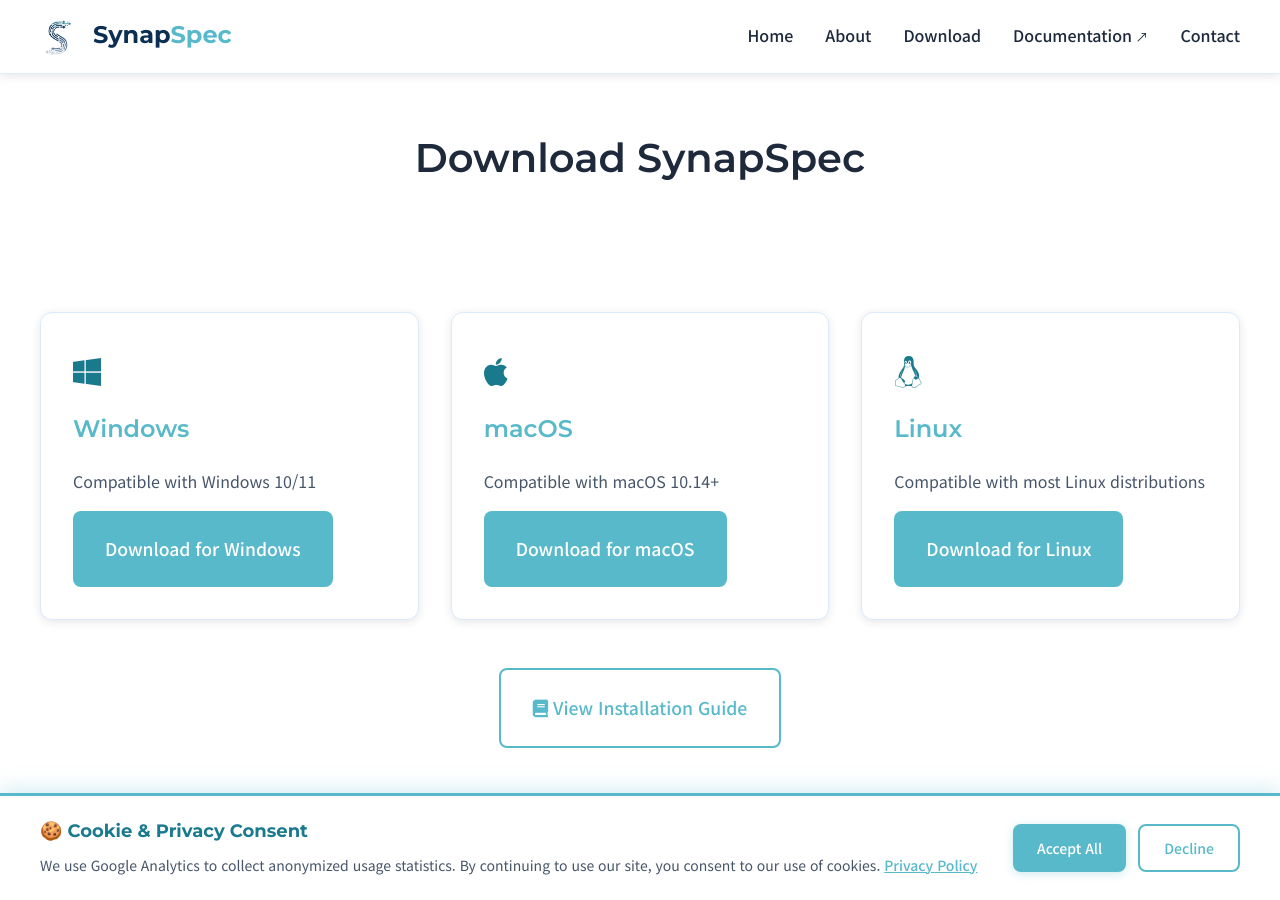
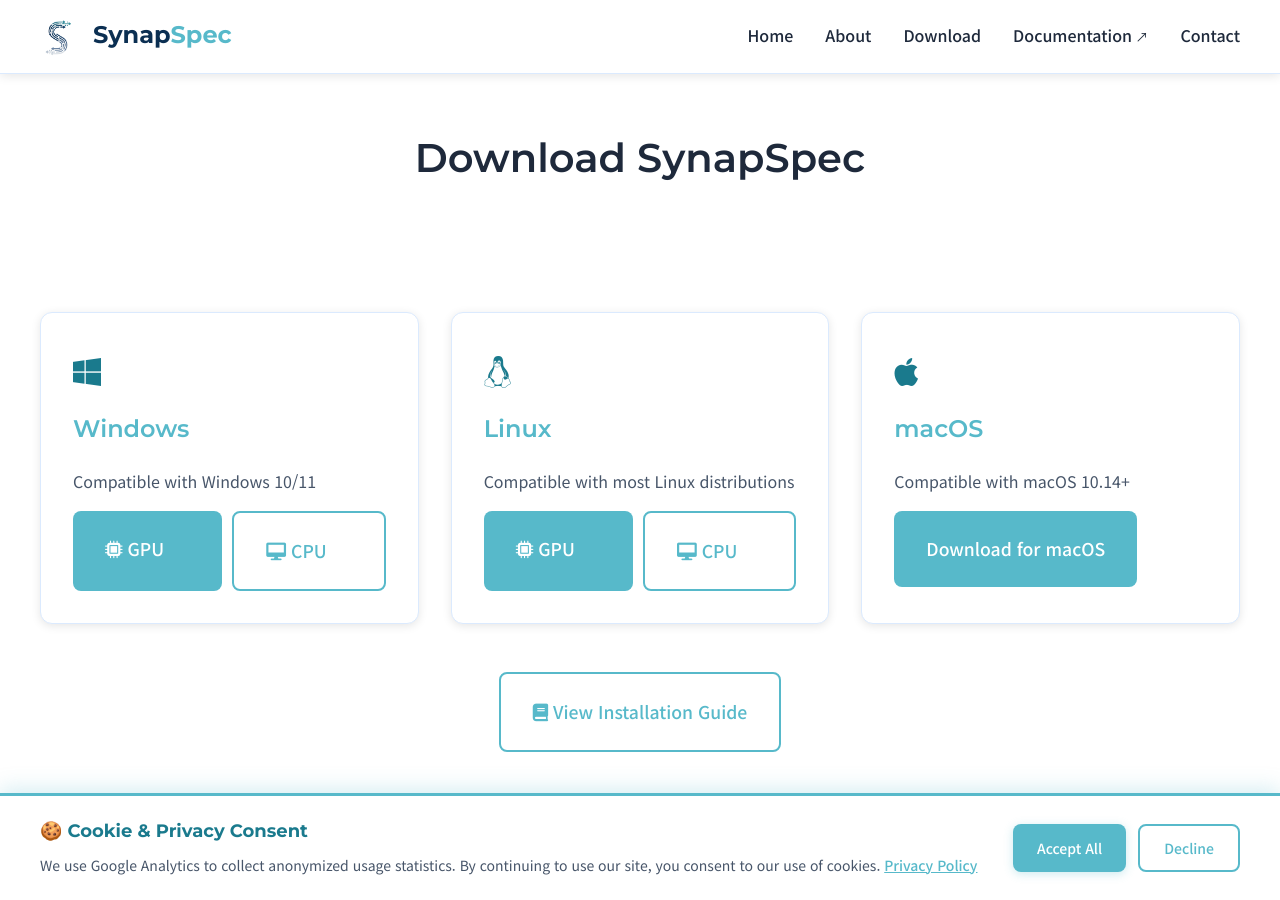
Before and after one commit to bionsight/SynapSpec, a Jekyll site: the page built from download/index.md, in a window 1280 px wide and 900 px high. Built offline with Jekyll 4.4.1, drawn with Linux system fonts in a browser that asks for light colours.

Commit message:
Update website content - 2025-12-02 14:39

```diff
--- a/_data/releases.yml
+++ b/_data/releases.yml
@@ -2,6 +2,8 @@
   version: "0.4.0"
   name: "SynapSpec 0.4.0"
   downloads:
-    windows: "https://d3s63qbeileh4l.cloudfront.net/0.4.0/SynapSpec-windows-0.4.0.msi"
+    windows_gpu: "https://d3s63qbeileh4l.cloudfront.net/0.4.0/SynapSpec-windows-0.4.0.msi"
+    windows_cpu: "https://d3s63qbeileh4l.cloudfront.net/0.4.0/SynapSpec-windows-cpu-0.4.0.msi"
+    linux_gpu: "https://d3s63qbeileh4l.cloudfront.net/0.4.0/SynapSpec-linux-0.4.0.tar.gz"
+    linux_cpu: "https://d3s63qbeileh4l.cloudfront.net/0.4.0/SynapSpec-linux-cpu-0.4.0.tar.gz"
     macos: "https://d3s63qbeileh4l.cloudfront.net/0.4.0/SynapSpec-macos-0.4.0.dmg"
-    linux: "https://d3s63qbeileh4l.cloudfront.net/0.4.0/SynapSpec-linux-0.4.0.tar.gz"
--- a/download/index.md
+++ b/download/index.md
@@ -20,7 +20,34 @@
                 </div>
                 <div class="card-content">
                     <p>Compatible with Windows 10/11</p>
-                    <a href="{{ site.data.releases.synapspec.downloads.windows }}" class="btn btn-large">Download for Windows</a>
+                    <div style="display: flex; gap: 10px; flex-direction: row;">
+                        <a href="{{ site.data.releases.synapspec.downloads.windows_gpu }}" class="btn btn-large" style="flex: 1;">
+                            <i class="fas fa-microchip"></i> GPU
+                        </a>
+                        <a href="{{ site.data.releases.synapspec.downloads.windows_cpu }}" class="btn btn-large btn-outline" style="flex: 1;">
+                            <i class="fas fa-desktop"></i> CPU
+                        </a>
+                    </div>
+                </div>
+            </div>
+
+            <div class="card">
+                <div class="card-header">
+                    <div class="card-icon">
+                        <i class="fab fa-linux"></i>
+                    </div>
+                    <h3>Linux</h3>
+                </div>
+                <div class="card-content">
+                    <p>Compatible with most Linux distributions</p>
+                    <div style="display: flex; gap: 10px; flex-direction: row;">
+                        <a href="{{ site.data.releases.synapspec.downloads.linux_gpu }}" class="btn btn-large" style="flex: 1;">
+                            <i class="fas fa-microchip"></i> GPU
+                        </a>
+                        <a href="{{ site.data.releases.synapspec.downloads.linux_cpu }}" class="btn btn-large btn-outline" style="flex: 1;">
+                            <i class="fas fa-desktop"></i> CPU
+                        </a>
+                    </div>
                 </div>
             </div>
 
@@ -34,19 +61,6 @@
                 <div class="card-content">
                     <p>Compatible with macOS 10.14+</p>
                     <a href="{{ site.data.releases.synapspec.downloads.macos }}" class="btn btn-large">Download for macOS</a>
-                </div>
-            </div>
-
-            <div class="card">
-                <div class="card-header">
-                    <div class="card-icon">
-                        <i class="fab fa-linux"></i>
-                    </div>
-                    <h3>Linux</h3>
-                </div>
-                <div class="card-content">
-                    <p>Compatible with most Linux distributions</p>
-                    <a href="{{ site.data.releases.synapspec.downloads.linux }}" class="btn btn-large">Download for Linux</a>
                 </div>
             </div>
         </div>
```
